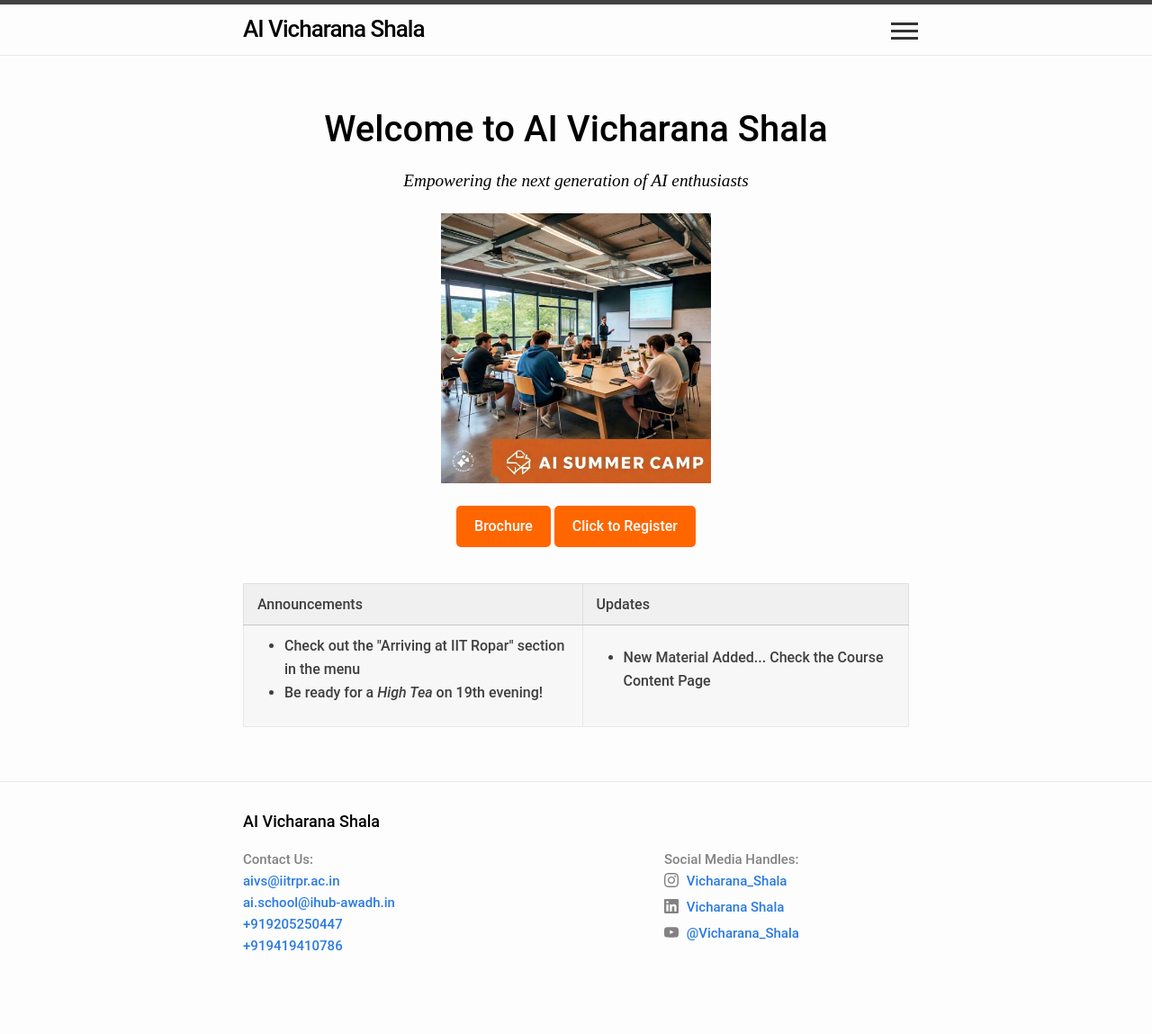
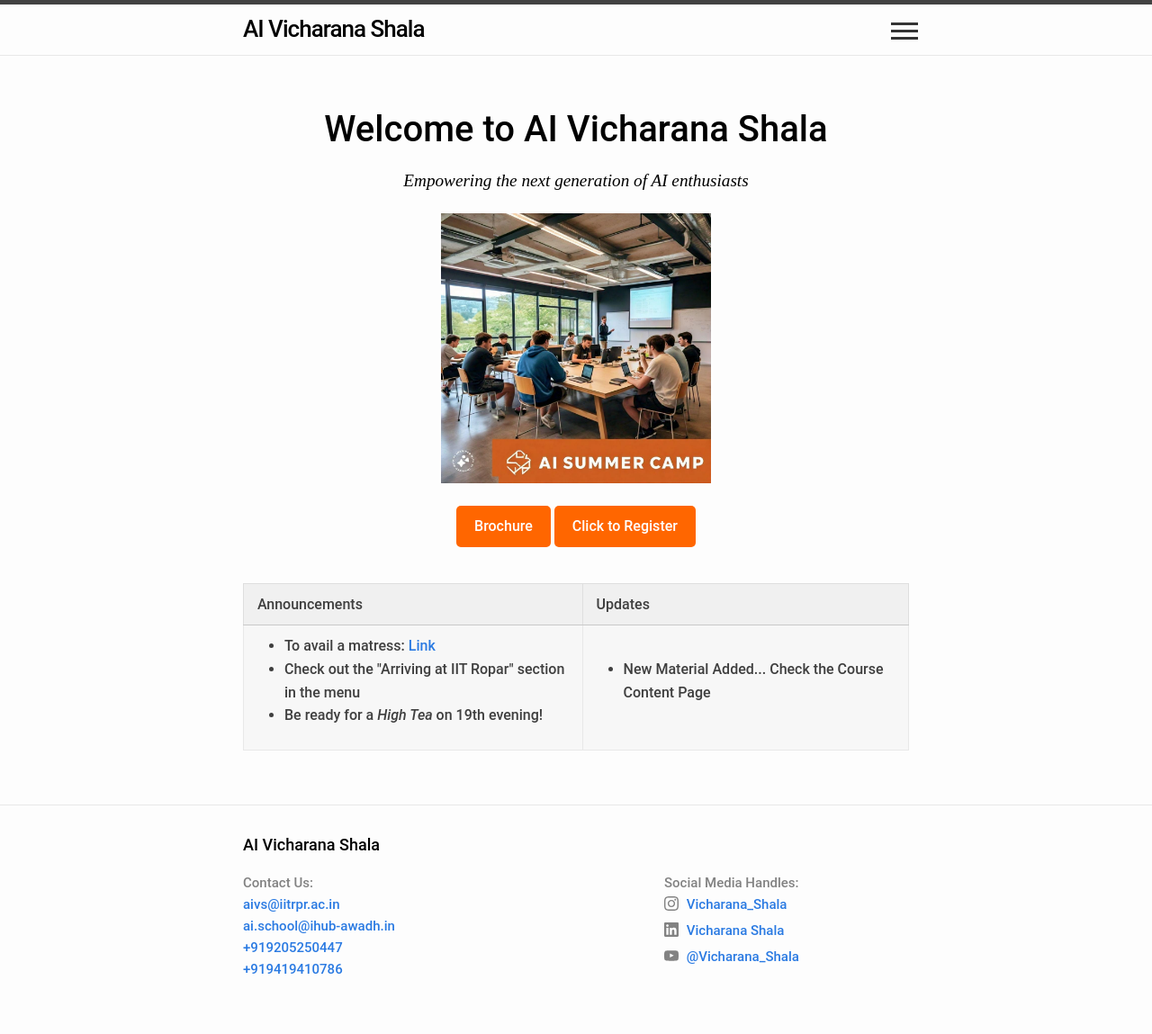
Before and after one commit to sudarshansudarshan/aicamp, a Jekyll site: the page built from index.markdown, in a window 1280 px wide. Shown: the whole page at 90% size. Built offline with Jekyll 4.4.1, drawn with Linux system fonts in a browser that asks for light colours; before the commit the page ends 1123 px from its top, so only the background shows below that.

Commit message:
Update index.markdown

```diff
--- a/index.markdown
+++ b/index.markdown
@@ -13,6 +13,7 @@
     <tr>
         <td>
             <ul>
+                <li>To avail a matress: <a href="https://docs.google.com/forms/d/e/1FAIpQLScDRnPN9NMS9YDPGj-XTCvA1LVgg9BobsE2vraBYACNSL16EA/viewform?usp=sf_link">Link</a></li>
                 <li>Check out the "Arriving at IIT Ropar" section in the menu</li>
                 <li>Be ready for a <i>High Tea</i> on 19th evening!</li>
             </ul>
```
